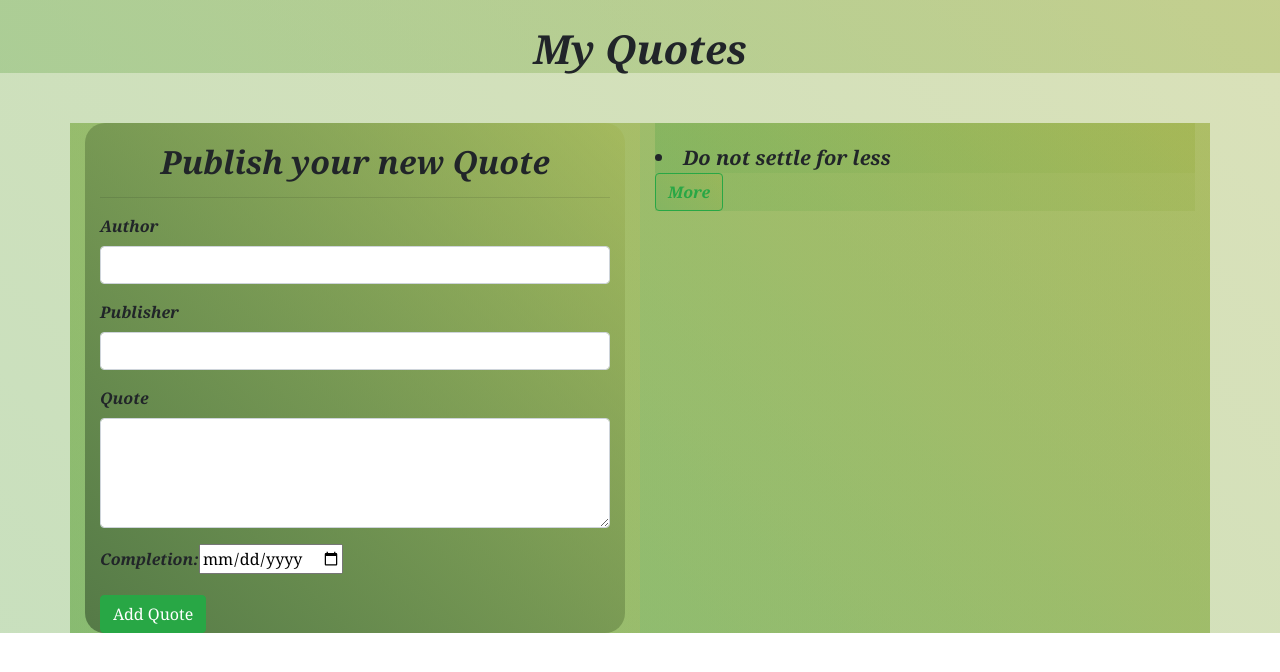
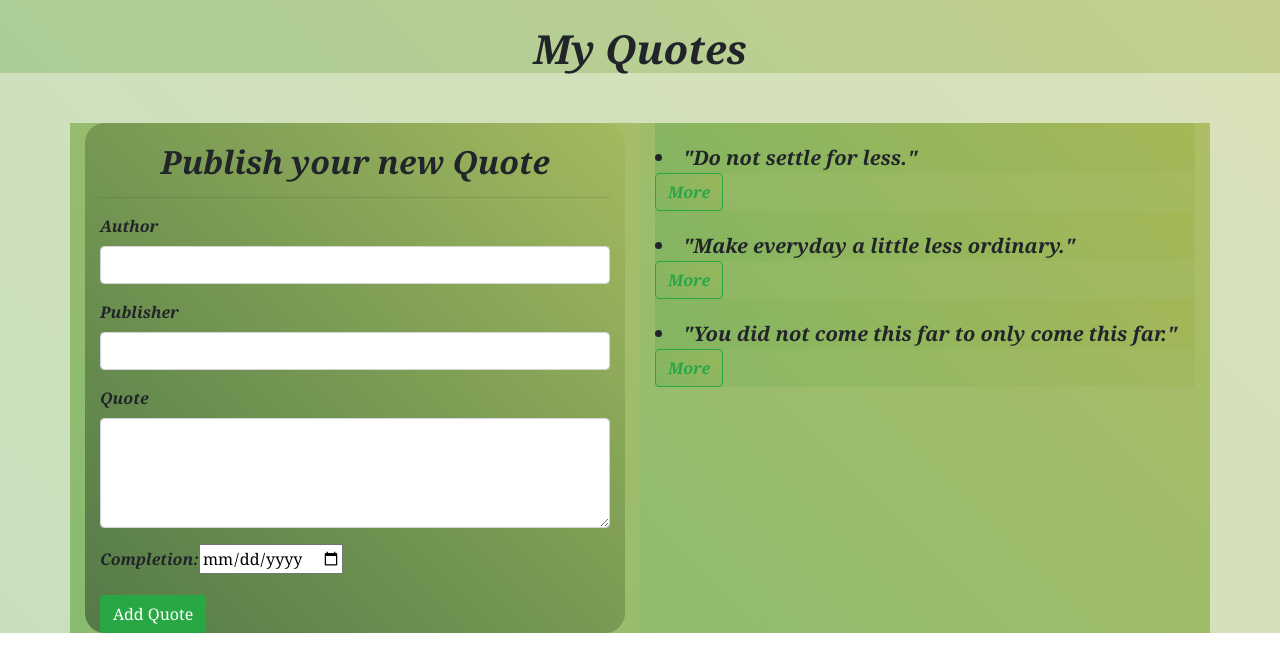
Before and after one commit to Benitha250/angularQuote, an Angular app: page / in a window 1280 px wide. Shown: the top 672 px of the page. Built offline with nearby package versions, Linux system fonts and the light colour scheme.

Commit message:
add further edits for the project

```diff
--- a/src/app/quote/quote.component.ts
+++ b/src/app/quote/quote.component.ts
@@ -7,8 +7,9 @@ import { Quote } from '../quote';
 })
 export class QuoteComponent implements OnInit {
   quotes: Quote[] = [
-    new Quote(1, 'Do not settle for less', 'Benitha', 'Benitha', new Date(2020,5,2), 0, 0),
-
+    new Quote(1, '"Do not settle for less."', 'Benitha', 'Benitha', new Date(2020,5,2), 0, 0),
+    new Quote(2, '"Make everyday a little less ordinary."', 'unknown', 'Benitha', new Date(2020,6,11), 0, 0),
+    new Quote(3, '"You did not come this far to only come this far."', 'unknown', 'Benitha', new Date(2020,4,11), 0, 0),
   ];
   toggleDetails(index){
     this.quotes[index].showDescription = !this.quotes[index].showDescription;
@@ -27,6 +28,8 @@ export class QuoteComponent implements OnInit {
     quote.completeDate = new Date(quote.completeDate)
     this.quotes.push(quote)
   }
+
+
   constructor() { }
   ngOnInit(): void {
   }
```
